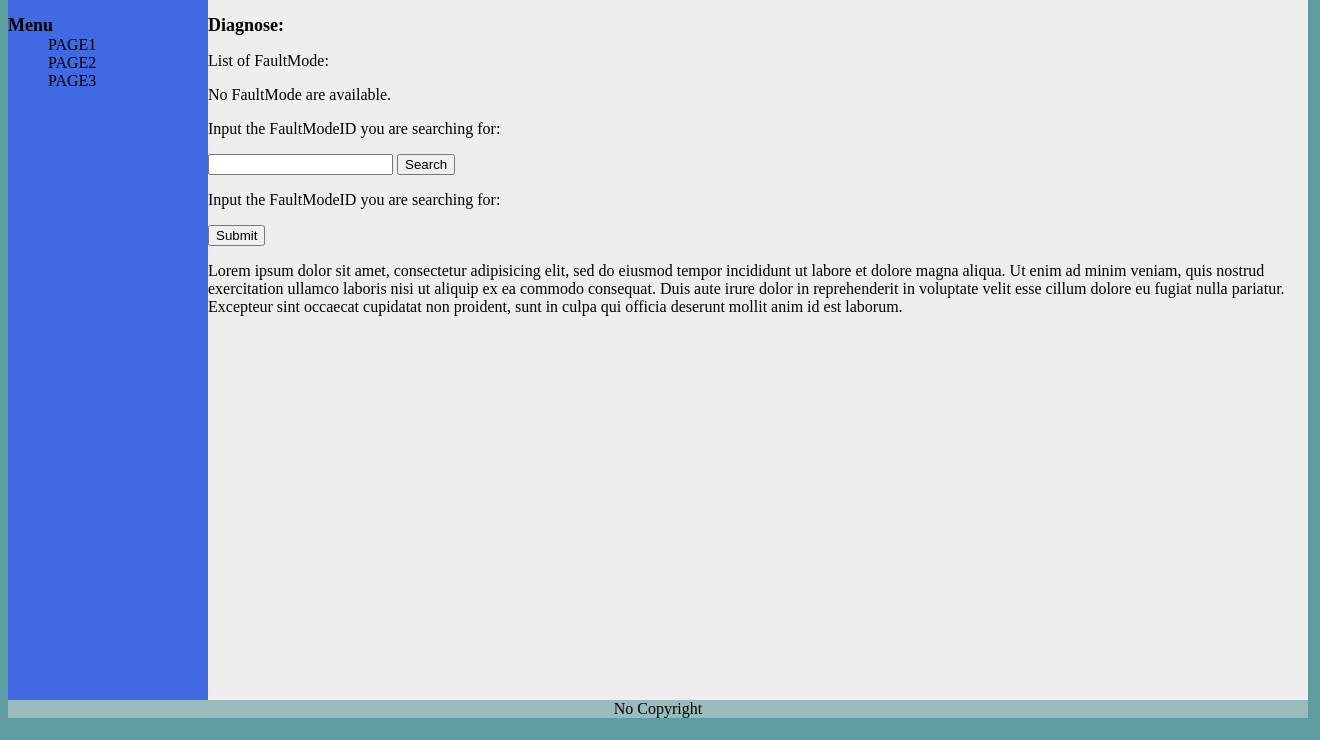
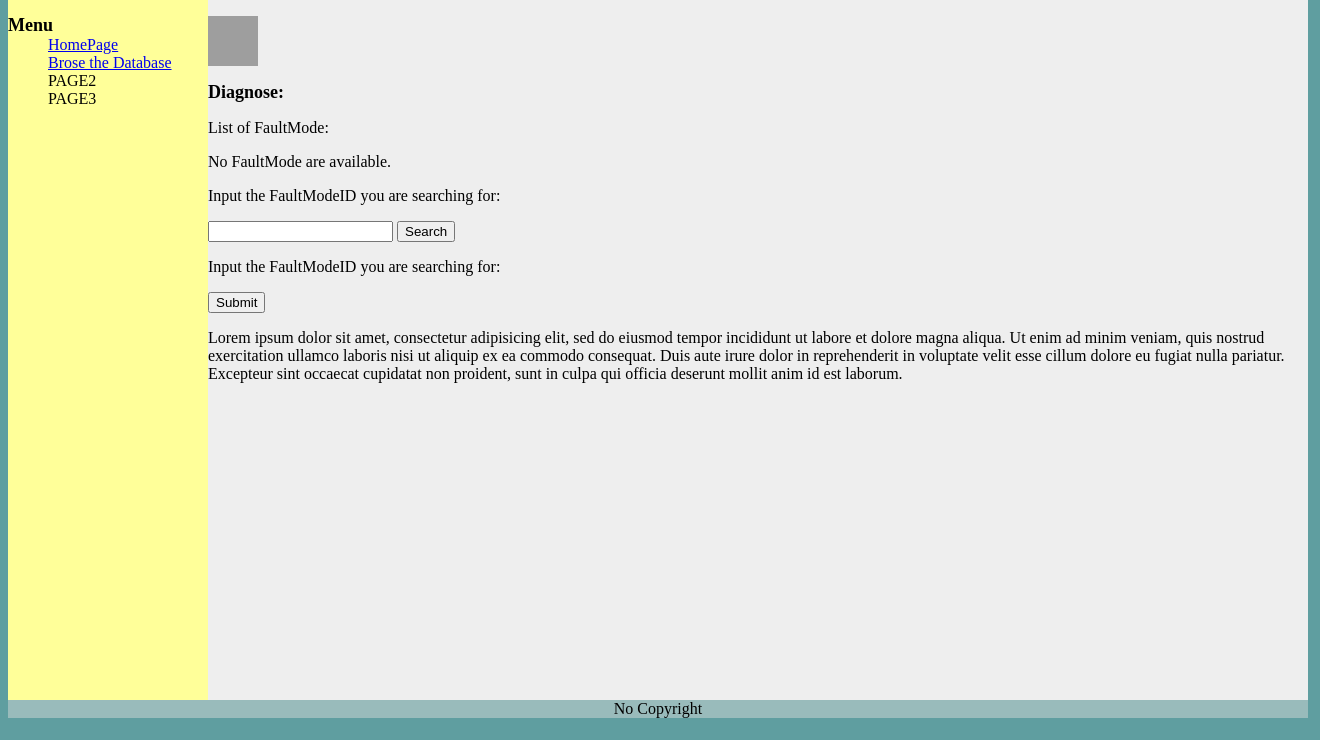
Before and after one commit to wny1990/Fault-Diagnose-System-for-FAST, a Django app: template mysite/fault_data/templates/modes/index.html in a window 1320 px wide. Shown: the part 45-785 px from the top of the page. Run offline with Django 3.2, Linux system fonts and the light colour scheme; the template is opened without the code that fills it, so the values that code supplies are empty; grey boxes are pictures that could not be loaded.

Commit message:
v2,04/01/2013

```diff
--- a/mysite/fault_data/templates/modes/index.html
+++ b/mysite/fault_data/templates/modes/index.html
@@ -3,7 +3,7 @@
 div#container{width:1300px}
 div#header {background-color:#99bbbb;}
 <!-- div#menu {background-color:#ffff99;height:700px;width:200px;float:left;} -->
-div#menu {background-color:RoyalBlue;;height:700px;width:200px;float:left;}
+div#menu {background-color:#ffff99;;height:700px;width:200px;float:left;}
 div#content {background-color:#EEEEEE;height:700px;width:1100px;float:left;}
 div#footer {background-color:#99bbbb;clear:both;text-align:center;}
 h1 {margin-bottom:0;}
@@ -14,7 +14,6 @@ li {list-style:none;}
 </head>
 
 <body bgcolor="CadetBlue">
-</body>
 
 
 
@@ -28,13 +27,19 @@ li {list-style:none;}
 <div id="menu">
 <h2>Menu</h2>
 <ul>
-<li>PAGE1</li>
+<li><a href="/">HomePage</a></li>
+<li><a href="/fault_data/">Brose the Database</a></li>
 <li>PAGE2</li>
 <li>PAGE3</li>
 </ul>
 </div>
 
 <div id="content">
+
+<p>
+<img src="/i/eg_cute.gif" width="50" height="50">
+</p>
+
 <h2>Diagnose:</h2>
 <p>List of FaultMode:</p>
 {% if FaultMode_list %}
@@ -78,3 +83,6 @@ li {list-style:none;}
 <div id="footer">No Copyright</div>
 
 </div>
+
+
+</body>
```
Also changed, not shown: mysite/fault_data/templates/details/details.html (+6 -3 lines), mysite/mysite/views.py (+11 -2 lines), 1 other file.
